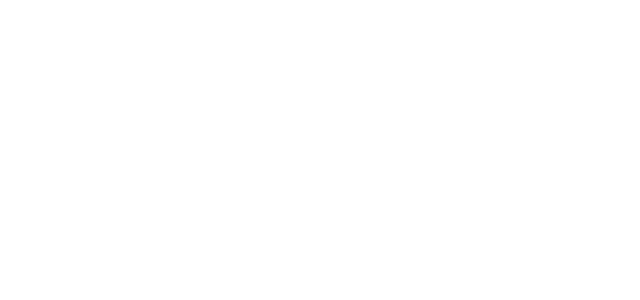
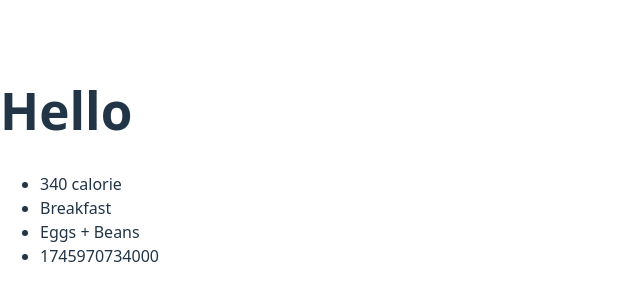
Before and after one commit to AhmedHesham303/Calorie-Tracker, a React (Vite) app: page / in a window 1280 px wide. Shown: the part 234-534 px from the top of the page, without its empty margins (0-640 px from the left). Built offline with nearby package versions, Linux system fonts and the light colour scheme.

Commit message:
fixing App component error

```diff
--- a/src/App.jsx
+++ b/src/App.jsx
@@ -1,6 +1,12 @@
-import "./App.css";
 import CalorieRecord from "./Components/CalorieRecord";
 
-export default function App() {
-  <CalorieRecord />;
+function App() {
+  return (
+    <div className="App">
+      <h1>Hello</h1>
+      <CalorieRecord></CalorieRecord>
+    </div>
+  );
 }
+
+export default App;
--- a/src/Components/CalorieRecord.jsx
+++ b/src/Components/CalorieRecord.jsx
@@ -1,10 +1,12 @@
-export default function CalorieRecord() {
+function CalorieRecord() {
   return (
-    <li>
-      <ul> 340 calorie</ul>
-      <ul>Breakfast</ul>
-      <ul>Eggs + Beans</ul>
-      <ul>{Date.now()}</ul>
-    </li>
+    <ul>
+      <li> 340 calorie</li>
+      <li>Breakfast</li>
+      <li>Eggs + Beans</li>
+      <li>{Date.now()}</li>
+    </ul>
   );
 }
+
+export default CalorieRecord;
```
